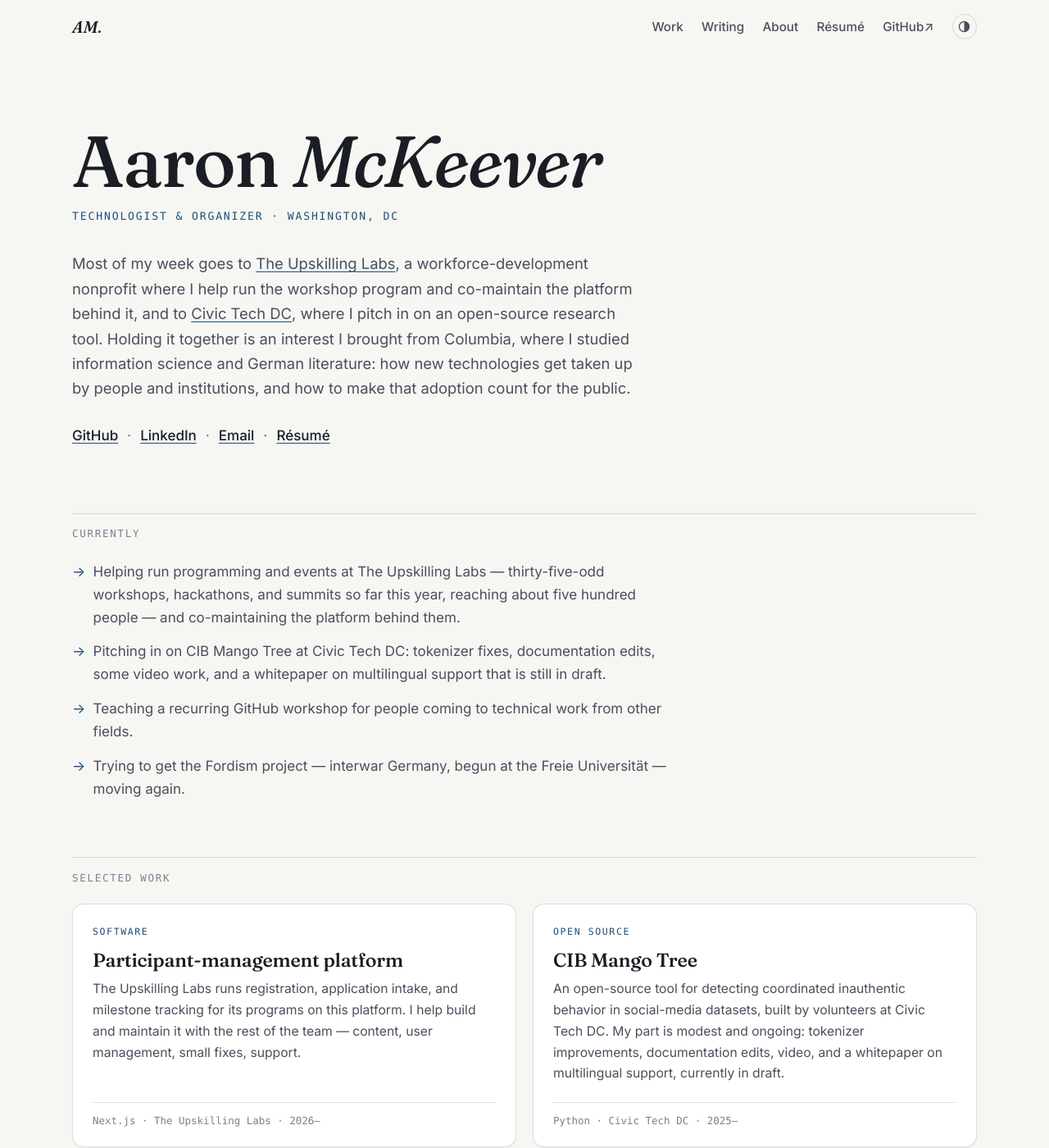
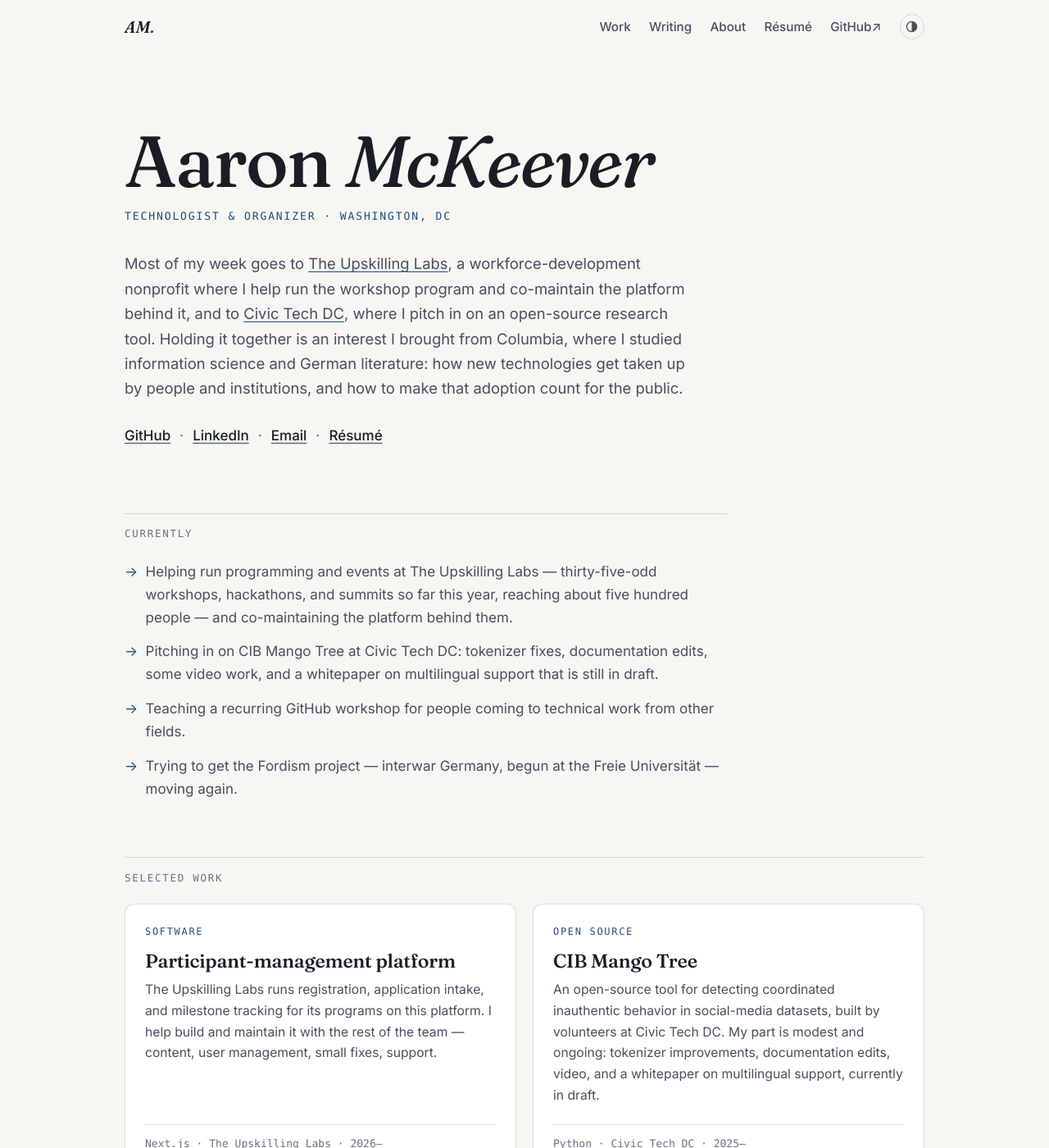
Before and after one commit to adm-2k/adm-2k.github.io, a Jekyll site: the page built from index.md, in a window 1280 px wide and 1400 px high. Shown: the whole window at 82% size. Built offline with Jekyll 4.4.1, drawn with Linux system fonts in a browser that asks for light colours; our own code applies the rules of GitHub Pages for plain Markdown files.

Commit message:
Apply design-critique fixes: reveal safety net, AA contrast, rhythm
From a structured design review of full-page screenshots:
- Reveal-on-scroll gains a CSS animation safety net so content can
  never stay stranded invisible (print, captures, interrupted JS)
- --ink-faint lightened/darkened to clear WCAG AA for small metadata
  in both themes; small mono type raised to a 13px floor
- Section-header system unified (Currently aligned to the 46rem axis,
  doubled hairline removed, Contact folded into the label rhythm)
- Shell narrowed 72rem -> 64rem to mediate the measure swing;
  interior-page footers align to the content column via :has()
- Dark mode regains card elevation (raised surface + stronger hairline)
- Single --radius token; mobile nav no longer wraps the theme toggle;
  footer links wrap as units instead of stranding separators

Co-Authored-By: Claude Fable 5 <noreply@anthropic.com>
Claude-Session: https://claude.ai/code/session_014q8GVZXBhUYkkauaoHY5yY

```diff
--- a/_layouts/default.html
+++ b/_layouts/default.html
@@ -58,13 +58,10 @@
   <footer class="site-footer">
     <div class="footer-inner">
       <p class="footer-contact">
-        <a href="mailto:adm2216@columbia.edu">adm2216@columbia.edu</a>
-        <span aria-hidden="true">·</span>
-        <a href="https://github.com/adm-2k" rel="me">GitHub</a>
-        <span aria-hidden="true">·</span>
-        <a href="https://linkedin.com/in/adm2216" rel="me">LinkedIn</a>
-        <span aria-hidden="true">·</span>
-        <a href="{{ '/feed.xml' | relative_url }}">RSS</a>
+        <span class="footer-item"><a href="mailto:adm2216@columbia.edu">adm2216@columbia.edu</a></span>
+        <span class="footer-item"><span aria-hidden="true">·</span> <a href="https://github.com/adm-2k" rel="me">GitHub</a></span>
+        <span class="footer-item"><span aria-hidden="true">·</span> <a href="https://linkedin.com/in/adm2216" rel="me">LinkedIn</a></span>
+        <span class="footer-item"><span aria-hidden="true">·</span> <a href="{{ '/feed.xml' | relative_url }}">RSS</a></span>
       </p>
       <p class="footer-colophon">
         © {{ site.time | date: '%Y' }} Aaron McKeever · Fraunces &amp; Inter · Jekyll on GitHub Pages ·
--- a/assets/css/main.scss
+++ b/assets/css/main.scss
@@ -22,7 +22,7 @@
   --paper-veil: rgba(246, 246, 243, 0.88);
   --ink: #1A1D24;
   --ink-soft: #494F5C;
-  --ink-faint: #7A8090;
+  --ink-faint: #6A7080;
   --accent: #1E4E79;
   --accent-soft: #4878A8;
   --hairline: rgba(26, 29, 36, 0.14);
@@ -34,14 +34,14 @@
 
 @mixin dark-tokens {
   --paper: #101319;
-  --paper-raised: #171C24;
+  --paper-raised: #1C2330;
   --paper-veil: rgba(16, 19, 25, 0.85);
   --ink: #E7E9EC;
   --ink-soft: #A6ADB8;
-  --ink-faint: #6C7482;
+  --ink-faint: #7E8697;
   --accent: #8FB4DC;
   --accent-soft: #5E8BBD;
-  --hairline: rgba(231, 233, 236, 0.16);
+  --hairline: rgba(231, 233, 236, 0.20);
   --hairline-strong: rgba(231, 233, 236, 0.32);
   --card-shadow: 0 1px 2px rgba(0, 0, 0, 0.3);
   --card-shadow-hover: 0 6px 24px rgba(0, 0, 0, 0.45);
@@ -54,6 +54,7 @@
   --font-display: "Fraunces", Georgia, "Times New Roman", serif;
   --font-body: "Inter", -apple-system, BlinkMacSystemFont, "Segoe UI", sans-serif;
   --font-mono: ui-monospace, SFMono-Regular, "SF Mono", Menlo, Consolas, monospace;
+  --radius: 12px;
 }
 
 /* Explicit choice via the toggle wins in both directions… */
@@ -122,7 +123,7 @@ a:hover {
 img {
   max-width: 100%;
   height: auto;
-  border-radius: 10px;
+  border-radius: var(--radius);
 }
 
 ::selection {
@@ -170,7 +171,7 @@ img {
 }
 
 .site-nav {
-  max-width: 72rem;
+  max-width: 64rem;
   margin: 0 auto;
   padding: 1rem 1.5rem;
   display: flex;
@@ -242,7 +243,7 @@ img {
 }
 
 main {
-  max-width: 72rem;
+  max-width: 64rem;
   margin: 0 auto;
   padding: 0 1.5rem;
 }
@@ -252,8 +253,12 @@ main {
   margin-top: 5rem;
 }
 
+body:has(.page) .footer-inner {
+  max-width: 46rem;
+}
+
 .footer-inner {
-  max-width: 72rem;
+  max-width: 64rem;
   margin: 0 auto;
   padding: 2rem 1.5rem 2.5rem;
   font-size: 0.9rem;
@@ -262,6 +267,10 @@ main {
 
 .footer-contact {
   margin: 0 0 0.35rem;
+}
+
+.footer-contact .footer-item {
+  white-space: nowrap;
 }
 
 .footer-contact span {
@@ -279,10 +288,21 @@ main {
    and the user has not asked for reduced motion)
    -------------------------------------------------------------------------- */
 
+/* Safety net: if the observer never fires (print, capture, JS interrupted),
+   content still appears after a beat rather than staying stranded at 0. */
+@keyframes reveal-safety {
+  to { opacity: 1; transform: none; }
+}
+
 .has-motion .reveal {
   opacity: 0;
   transform: translateY(14px);
   transition: opacity 550ms ease, transform 550ms cubic-bezier(0.2, 0.7, 0.2, 1);
+  animation: reveal-safety 400ms ease 1.2s forwards;
+}
+
+.has-motion .reveal.is-visible {
+  animation: none;
 }
 
 .has-motion .reveal.is-visible {
@@ -300,7 +320,7 @@ main {
 
 .kicker {
   font-family: var(--font-mono);
-  font-size: 0.78rem;
+  font-size: 0.8125rem;
   font-weight: 500;
   letter-spacing: 0.14em;
   text-transform: uppercase;
@@ -358,7 +378,7 @@ main {
 
 .post-list time {
   font-family: var(--font-mono);
-  font-size: 0.8rem;
+  font-size: 0.8125rem;
   color: var(--ink-faint);
   white-space: nowrap;
 }
@@ -419,6 +439,7 @@ main {
 }
 
 .now {
+  max-width: 46rem;
   padding-bottom: 3.5rem;
 }
 
@@ -466,7 +487,7 @@ main {
 .card {
   background: var(--paper-raised);
   border: 1px solid var(--hairline);
-  border-radius: 14px;
+  border-radius: var(--radius);
   padding: 1.5rem 1.5rem 1.25rem;
   box-shadow: var(--card-shadow);
   display: flex;
@@ -487,7 +508,7 @@ main {
 
 .card-tag {
   font-family: var(--font-mono);
-  font-size: 0.72rem;
+  font-size: 0.75rem;
   font-weight: 500;
   letter-spacing: 0.14em;
   text-transform: uppercase;
@@ -521,7 +542,7 @@ main {
 
 .card-meta {
   font-family: var(--font-mono);
-  font-size: 0.78rem;
+  font-size: 0.8125rem;
   color: var(--ink-faint);
   margin: 0.75rem 0 0;
   padding-top: 0.75rem;
@@ -533,8 +554,14 @@ main {
   max-width: 46rem;
 }
 
+.recent-writing .post-list li:first-child {
+  border-top: 0;
+}
+
 .outro {
   max-width: 46rem;
+  border-top: 1px solid var(--hairline);
+  padding-top: 1.25rem;
 }
 
 .outro h2 {
@@ -627,7 +654,7 @@ main {
 .prose pre {
   background: var(--paper-raised);
   border: 1px solid var(--hairline);
-  border-radius: 10px;
+  border-radius: var(--radius);
   padding: 1rem 1.25rem;
   overflow-x: auto;
   line-height: 1.5;
@@ -655,7 +682,7 @@ main {
 /* Work page entry metadata line */
 .prose .meta {
   font-family: var(--font-mono);
-  font-size: 0.8rem;
+  font-size: 0.8125rem;
   color: var(--ink-faint);
   margin: -0.2rem 0 0.75rem;
 }
@@ -712,7 +739,7 @@ main {
   height: 75vh;
   min-height: 480px;
   border: 1px solid var(--hairline);
-  border-radius: 10px;
+  border-radius: var(--radius);
   margin-top: 1.5rem;
 }
 
@@ -726,6 +753,17 @@ main {
 /* --------------------------------------------------------------------------
    Small screens
    -------------------------------------------------------------------------- */
+
+@media (max-width: 26rem) {
+  .site-links {
+    gap: 0.35rem 0.85rem;
+    font-size: 0.88rem;
+  }
+
+  .site-nav {
+    padding: 0.85rem 1rem;
+  }
+}
 
 @media (max-width: 40rem) {
   .hero {
```
